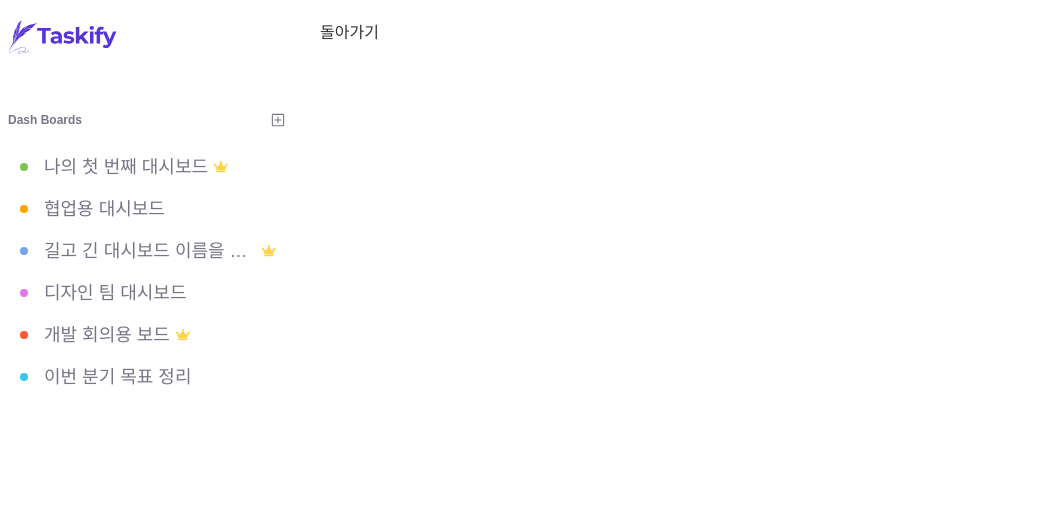
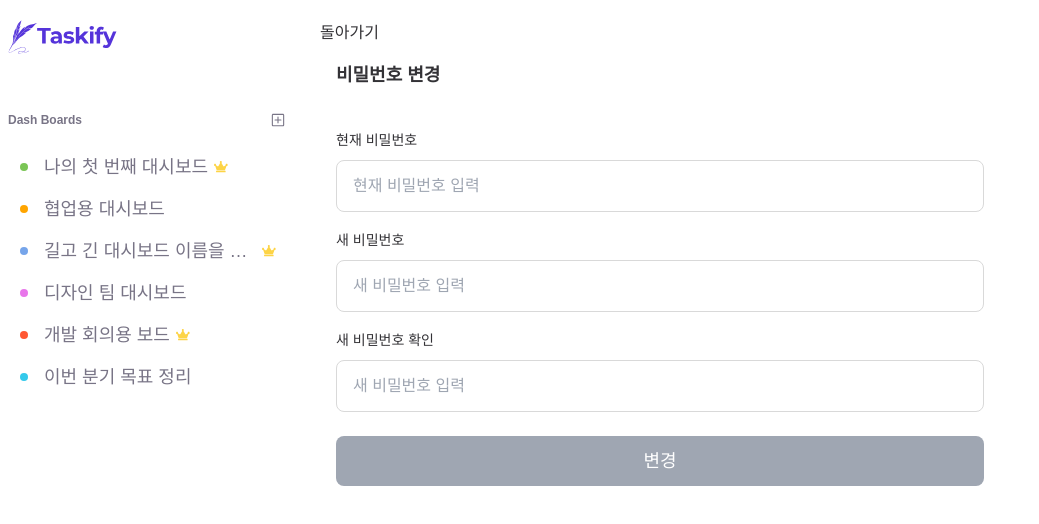
Before and after one commit to heresue/taskify, a Next.js app: page /mypage in a window 1280 px wide. Shown: the top 524 px of the page, without its empty margins (0-1039 px from the left). Built offline with nearby package versions, Linux system fonts and the light colour scheme; a web font is replaced by a local one.

Commit message:
Feat : mypage - 비밀번호 변경 폼 유효성 검사 기능 구현

```diff
--- a/app/(dashboard)/mypage/ChangePasswordForm.tsx
+++ b/app/(dashboard)/mypage/ChangePasswordForm.tsx
@@ -1,3 +1,102 @@
+'use client';
+import { useState, useRef } from 'react';
+import Button from '@/components/common/Button';
+import FormField from '@/components/compound/form/FormField';
+import { validatePassword, validateEqualPassword } from '@/utils/authValidate';
+
 export default function ChangePasswordForm() {
-  return <></>;
+  const [password, setPassword] = useState('');
+  const [newPassword, setNewPassword] = useState('');
+  const [confirmPassword, setConfirmPassword] = useState('');
+
+  const [isPasswordValid, setIsPasswordValid] = useState(true);
+  const [isNewPasswordValid, setIsNewPasswordValid] = useState(true);
+  const [isConfirmPasswordValid, setIsConfirmPasswordValid] = useState(true);
+
+  const hasPasswordClickedRef = useRef<boolean>(false);
+  const hasNewPasswordClickedRef = useRef<boolean>(false);
+  const hasConfirmPasswordClickedRef = useRef<boolean>(false);
+  // const [isModalOpen, setIsModalOpen] = useState(false);
+  // const [modalMessage, setModalMessage] = useState('');
+
+  const canSubmit =
+    hasPasswordClickedRef.current &&
+    hasNewPasswordClickedRef.current &&
+    hasConfirmPasswordClickedRef.current &&
+    isPasswordValid &&
+    isNewPasswordValid &&
+    isConfirmPasswordValid;
+
+  const handlePasswordBlur = (e: React.FocusEvent<HTMLInputElement>) => {
+    hasPasswordClickedRef.current = true;
+    setIsPasswordValid(validatePassword(e.target.value));
+  };
+
+  const handleNewPasswordBlur = (e: React.FocusEvent<HTMLInputElement>) => {
+    hasNewPasswordClickedRef.current = true;
+    setIsNewPasswordValid(validatePassword(e.target.value));
+    setIsConfirmPasswordValid(validateEqualPassword(e.target.value, confirmPassword));
+  };
+
+  const handleConfirmPasswordBlur = (e: React.FocusEvent<HTMLInputElement>) => {
+    hasConfirmPasswordClickedRef.current = true;
+    setIsConfirmPasswordValid(validateEqualPassword(newPassword, e.target.value));
+  };
+
+  const handleSubmit = async (e: React.FormEvent) => {
+    e.preventDefault();
+  };
+
+  return (
+    <form onSubmit={handleSubmit} className="p-4">
+      <h2 className="text-bold18 text-black200">비밀번호 변경</h2>
+      <div className="mt-10 mb-6 flex flex-col gap-4">
+        <FormField
+          id="password"
+          name="password"
+          type="password"
+          label="현재 비밀번호"
+          placeholder="현재 비밀번호 입력"
+          fieldType="input"
+          errorMessage="8자 이상 입력해 주세요."
+          customLabelClass="text-regular14"
+          onChange={(e) => setPassword(e.target.value)}
+          onBlur={handlePasswordBlur}
+          isValid={isPasswordValid}
+          value={password}
+        />
+        <FormField
+          id="newPassword"
+          name="newPassword"
+          type="password"
+          label="새 비밀번호"
+          placeholder="새 비밀번호 입력"
+          fieldType="input"
+          errorMessage="8자 이상 입력해 주세요."
+          customLabelClass="text-regular14"
+          onChange={(e) => setNewPassword(e.target.value)}
+          onBlur={handleNewPasswordBlur}
+          isValid={isNewPasswordValid}
+          value={newPassword}
+        />
+        <FormField
+          id="confirmPassword"
+          name="confirmPassword"
+          type="password"
+          label="새 비밀번호 확인"
+          placeholder="새 비밀번호 입력"
+          fieldType="input"
+          errorMessage="비밀번호가 일치하지 않습니다."
+          customLabelClass="text-regular14"
+          onChange={(e) => setConfirmPassword(e.target.value)}
+          onBlur={handleConfirmPasswordBlur}
+          isValid={isConfirmPasswordValid}
+          value={confirmPassword}
+        />
+      </div>
+      <Button type="submit" size="auth" disabled={!canSubmit} fullWidth={true}>
+        변경
+      </Button>
+    </form>
+  );
 }
--- a/app/(dashboard)/mypage/page.tsx
+++ b/app/(dashboard)/mypage/page.tsx
@@ -9,12 +9,12 @@
 */
 
 import Link from 'next/link';
-import ProfileEditForm from '@/app/(dashboard)/mypage/ProfileEditForm';
-import ChangePasswordForm from '@/app/(dashboard)/mypage/ChangePasswordForm';
+import ChangePasswordForm from '@/app/(dashboard)/mypage/ProfileEditForm';
+import ProfileEditForm from '@/app/(dashboard)/mypage/ChangePasswordForm';
 
 export default function Page() {
   return (
-    <div className="mx-3 my-4 md:m-4 lg:m-5">
+    <div className="mx-3 my-4 w-full max-w-[680px] md:m-4 lg:m-5">
       <Link href="/mydashboard" className="flex gap-2">
         {/* TODO: 뒤로가기 아이콘 추가 */}
         <span className="text-medium14 text-black200 md:text-medium16">돌아가기</span>
```
